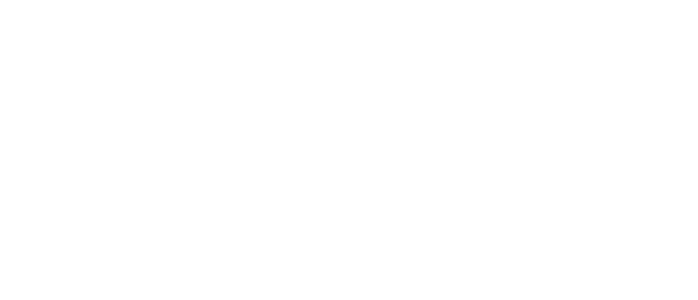
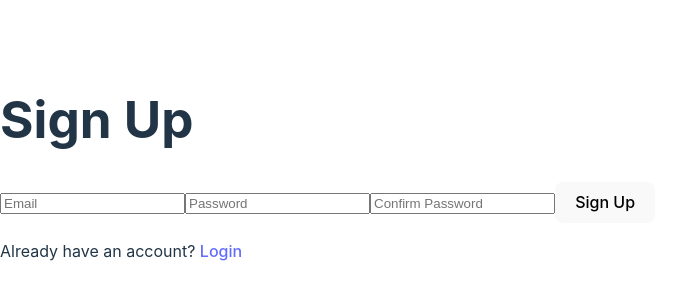
Before and after one commit to mvxconrad/ForgePrep, a React (Vite) app in the folder frontend/forgeprep-frontend/: page /signup in a window 1280 px wide. Before the commit this address had no page. Shown: the part 232-532 px from the top of the page, without its empty margins (0-698 px from the left). Built offline with nearby package versions, Linux system fonts and the light colour scheme.

Commit message:
linked together the existing pages as well as add a signup feature

```diff
--- a/frontend/forgeprep-frontend/package.json
+++ b/frontend/forgeprep-frontend/package.json
@@ -14,6 +14,7 @@
     "@emotion/styled": "^11.14.0",
     "@mui/material": "^6.4.2",
     "axios": "^1.7.9",
+    "bootstrap": "^5.3.3",
     "chart.js": "^4.4.7",
     "react": "^18.3.1",
     "react-chartjs-2": "^5.3.0",
--- a/frontend/forgeprep-frontend/src/App.jsx
+++ b/frontend/forgeprep-frontend/src/App.jsx
@@ -1,20 +1,29 @@
 import React from "react";
 import { BrowserRouter as Router, Routes, Route, Navigate } from "react-router-dom";
+import LandingPage from "./pages/LandingPage";  // Ensure this file exists
 import LoginPage from "./pages/LoginPage";
+import SignupPage from "./pages/SignupPage"; // Ensure this file exists
 import Dashboard from "./pages/Dashboard";
 import ProfilePage from "./pages/ProfilePage";
 import SettingsPage from "./pages/SettingsPage";
+import FileUpload from "./pages/FileUploadPage";
+import TestGenerator from "./pages/TestGeneratorPage";
 
 const App = () => {
-  const isAuthenticated = !!localStorage.getItem("token"); // Check if user is logged in
+  const isAuthenticated = !!localStorage.getItem("token");
 
   return (
     <Router>
       <Routes>
-        <Route path="/" element={isAuthenticated ? <Navigate to="/dashboard" /> : <LoginPage />} />
-        <Route path="/dashboard" element={isAuthenticated ? <Dashboard /> : <Navigate to="/" />} />
-        <Route path="/profile" element={isAuthenticated ? <ProfilePage /> : <Navigate to="/" />} />
-        <Route path="/settings" element={isAuthenticated ? <SettingsPage /> : <Navigate to="/" />} />
+        {/* Default route to LandingPage */}
+        <Route path="/" element={<LandingPage />} />
+        <Route path="/login" element={<LoginPage />} />
+        <Route path="/signup" element={<SignupPage />} />
+        <Route path="/dashboard" element={isAuthenticated ? <Dashboard /> : <Navigate to="/login" />} />
+        <Route path="/profile" element={isAuthenticated ? <ProfilePage /> : <Navigate to="/login" />} />
+        <Route path="/settings" element={isAuthenticated ? <SettingsPage /> : <Navigate to="/login" />} />
+        <Route path="/fileupload" element={isAuthenticated ? <FileUpload /> : <Navigate to="/login" />} />
+        <Route path="/testgenerator" element={isAuthenticated ? <TestGenerator /> : <Navigate to="/login" />} />
       </Routes>
     </Router>
   );
--- a/frontend/forgeprep-frontend/src/pages/Dashboard.jsx
+++ b/frontend/forgeprep-frontend/src/pages/Dashboard.jsx
@@ -15,6 +15,8 @@
       <nav>
         <Link to="/profile">Profile</Link> |
         <Link to="/settings">Settings</Link> |
+        <Link to="/fileupload">File Upload</Link> |
+        <Link to="/testgenerator">Test Generator</Link> |
         <Link to="/" onClick={() => localStorage.removeItem("token")}>Logout</Link>
       </nav>
       <PerformanceChart performanceData={mockPerformanceData} />
--- /dev/null
+++ b/frontend/forgeprep-frontend/src/pages/LandingPage.jsx
@@ -0,0 +1,21 @@
+import React from "react";
+import { Link } from "react-router-dom";
+
+const LandingPage = () => {
+  return (
+    <div>
+      <h1>Welcome</h1>
+      <p>Choose an option to get started:</p>
+      <div>
+        <Link to="/login">
+          <button>Login</button>
+        </Link>
+        <Link to="/signup">
+          <button>Sign Up</button>
+        </Link>
+      </div>
+    </div>
+  );
+};
+
+export default LandingPage;
--- a/frontend/forgeprep-frontend/src/pages/LoginPage.jsx
+++ b/frontend/forgeprep-frontend/src/pages/LoginPage.jsx
@@ -1,33 +1,22 @@
 import React, { useState } from "react";
 import { useNavigate } from "react-router-dom";
-import axios from "axios";
 
 const LoginPage = () => {
+  const navigate = useNavigate();
   const [email, setEmail] = useState("");
   const [password, setPassword] = useState("");
-  const navigate = useNavigate(); // Hook to navigate between pages
 
-  const handleLogin = async (e) => {
+  const handleLogin = (e) => {
     e.preventDefault();
 
-    // TEMPORARY: Allow login with hardcoded test credentials
-    if (email === "test@example.com" && password === "password") {
-      localStorage.setItem("token", "fake-token"); // Store fake token
-      navigate("/dashboard"); // Redirect to dashboard
-      return;
-    }
+    // Get the user info from localStorage
+    const storedUser = JSON.parse(localStorage.getItem("user"));
 
-    try {
-      const response = await axios.post(
-        `${import.meta.env.VITE_API_BASE_URL}/auth/login`,
-        { email, password }
-      );
-
+    if (storedUser && storedUser.email === email && storedUser.password === password) {
+      localStorage.setItem("token", "fake-jwt-token"); // Simulate successful login
       alert("Login successful!");
-      localStorage.setItem("token", response.data.token); // Store real token
-      navigate("/dashboard"); // Redirect after login
-    } catch (error) {
-      console.error("Login failed", error);
+      navigate("/dashboard");
+    } else {
       alert("Invalid credentials");
     }
   };
@@ -41,15 +30,20 @@
           placeholder="Email"
           value={email}
           onChange={(e) => setEmail(e.target.value)}
+          required
         />
         <input
           type="password"
           placeholder="Password"
           value={password}
           onChange={(e) => setPassword(e.target.value)}
+          required
         />
         <button type="submit">Login</button>
       </form>
+      <p>
+        Don't have an account? <a href="/signup">Sign Up</a>
+      </p>
     </div>
   );
 };
--- /dev/null
+++ b/frontend/forgeprep-frontend/src/pages/SignupPage.jsx
@@ -0,0 +1,62 @@
+import React, { useState } from "react";
+import { useNavigate } from "react-router-dom";
+
+const SignupPage = () => {
+  const navigate = useNavigate();
+  const [email, setEmail] = useState("");
+  const [password, setPassword] = useState("");
+  const [confirmPassword, setConfirmPassword] = useState("");
+
+  const handleSignup = (e) => {
+    e.preventDefault();
+
+    if (password !== confirmPassword) {
+      alert("Passwords do not match!");
+      return;
+    }
+
+    // Store the user info in localStorage
+    const newUser = { email, password };
+    localStorage.setItem("user", JSON.stringify(newUser));
+
+    alert("Signup successful!");
+
+    // Redirect to login page after signup
+    navigate("/login");
+  };
+
+  return (
+    <div>
+      <h1>Sign Up</h1>
+      <form onSubmit={handleSignup}>
+        <input
+          type="email"
+          placeholder="Email"
+          value={email}
+          onChange={(e) => setEmail(e.target.value)}
+          required
+        />
+        <input
+          type="password"
+          placeholder="Password"
+          value={password}
+          onChange={(e) => setPassword(e.target.value)}
+          required
+        />
+        <input
+          type="password"
+          placeholder="Confirm Password"
+          value={confirmPassword}
+          onChange={(e) => setConfirmPassword(e.target.value)}
+          required
+        />
+        <button type="submit">Sign Up</button>
+      </form>
+      <p>
+        Already have an account? <a href="/login">Login</a>
+      </p>
+    </div>
+  );
+};
+
+export default SignupPage;
```
Also changed, not shown: 1 other file (tests, documents, lock files or other folders).
